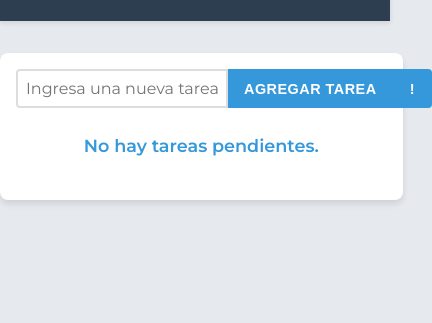
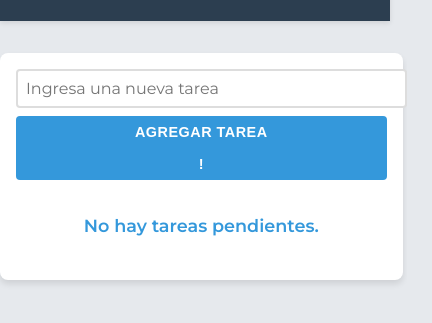
Before and after one commit to bernixtersuper/TaskMaster, a plain HTML site: page index.html in a window 390 px wide. Shown: the part 91-414 px from the top of the page, 432 px wide, since content can reach past the window. Drawn offline with Linux system fonts and the light colour scheme.

Commit message:
Arreglada la capacidad de respuesta móvil de la entrada de tareas y los botones cambian a una alineación en columna
Fixed the mobile responsiveness of the task input and buttons shift to a column alignment

```diff
--- a/style.css
+++ b/style.css
@@ -288,7 +288,27 @@ h1 {
     0%, 100% { opacity: 0; }
     10%, 90% { opacity: 1; }
 }
+@media (max-width: 461px) {
+    .task-input {
+        flex-direction: column;
+    }
+    #taskPriority {
+        margin-bottom: 0.5rem;
+        border-radius: 0 0 4px 4px;
+    }
+    #addTask {
+        border-radius: 4px 4px 0 0;
+    }
+    #taskInput {
+        width: 100%;
+        margin-bottom: 0.5rem;
+        border-radius: 4px;
+    }
+}
 
+.task-input button {
+    width: 100%;
+}
 @media (max-width: 600px
 ) {
     .container {
```
